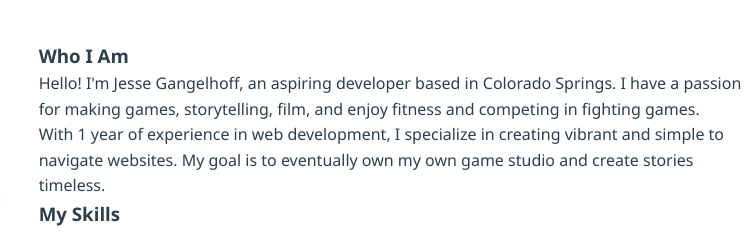
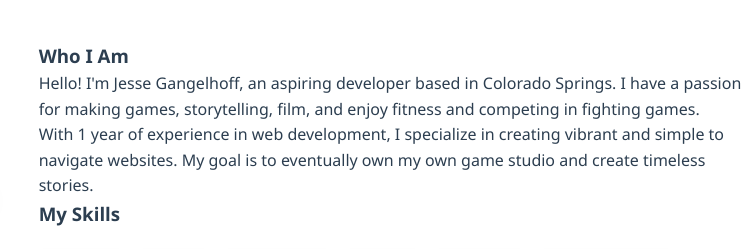
Before and after one commit to Stanthepanman/stanthepanman.github.io, a plain HTML site: page index.html in a window 1280 px wide. Shown: the part 1420-1669 px from the top of the page, 444-1189 px from the left. Drawn offline with Linux system fonts and the light colour scheme.

Commit message:
Update index.html
fixing typos

```diff
--- a/index.html
+++ b/index.html
@@ -420,7 +420,7 @@
                 <div class="about-content">
                     <h3>Who I Am</h3>
                     <p>Hello! I'm Jesse Gangelhoff, an aspiring developer based in Colorado Springs. I have a passion for making games, storytelling, film, and enjoy fitness and competing in fighting games.</p>
-                    <p>With 1 year of experience in web development, I specialize in creating vibrant and simple to navigate websites. My goal is to eventually own my own game studio and create stories timeless.</p>
+                    <p>With 1 year of experience in web development, I specialize in creating vibrant and simple to navigate websites. My goal is to eventually own my own game studio and create timeless stories.</p>
                     <h3>My Skills</h3>
                     <div class="skills">
                         <div class="skill">HTML5</div>
```
